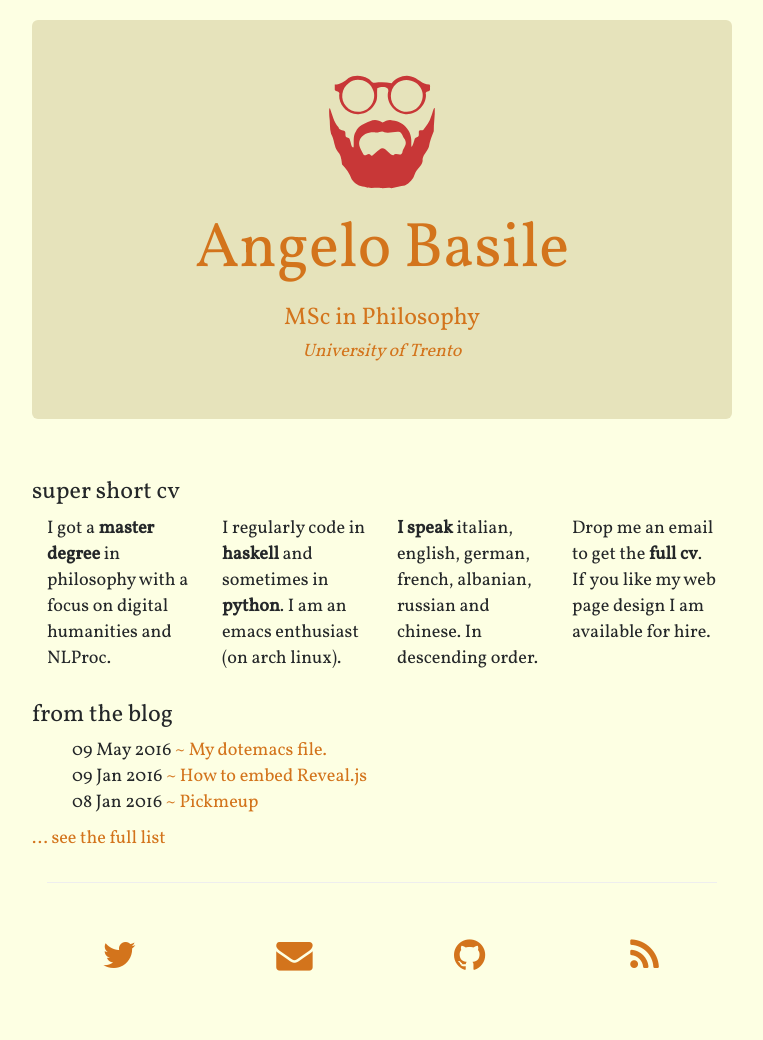
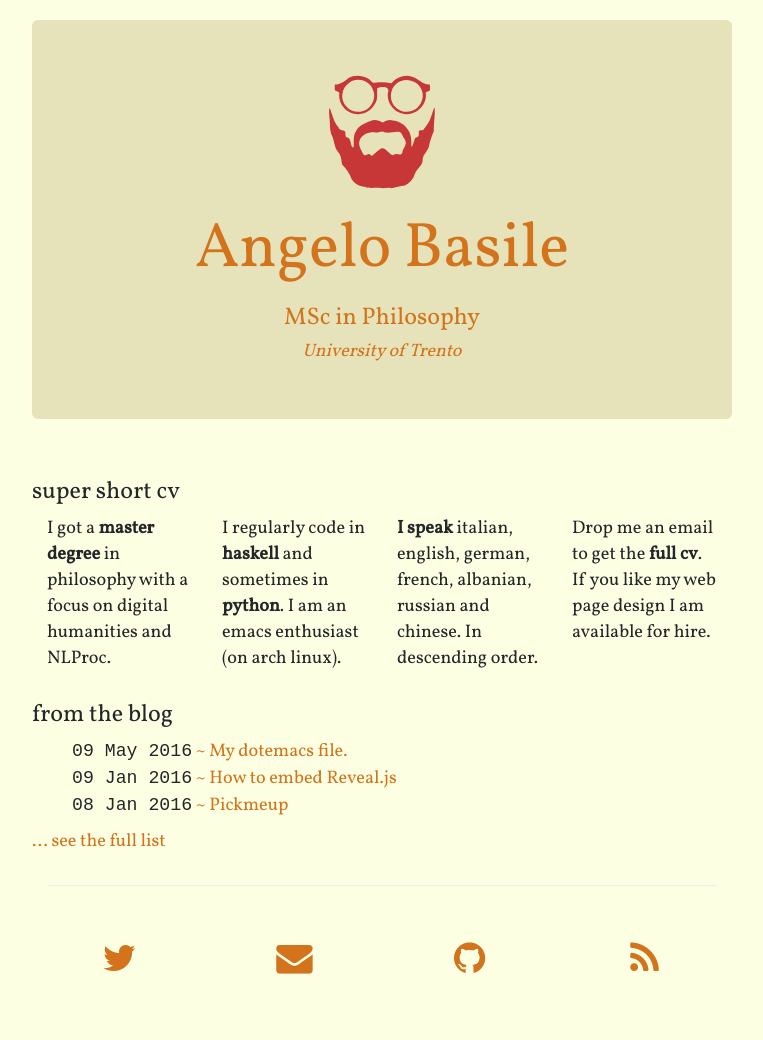
Before and after one commit to rs2/anbasile.github.io, a Jekyll site: the page built from index.html, in a window 1280 px wide. Shown: the whole page, without its empty margins (258-1021 px from the left). Built offline with Jekyll 4.4.1, drawn with Linux system fonts in a browser that asks for light colours; nearby versions of some CDN libraries; a style sheet for code colours, icons or effects is not loaded.

Commit message:
Update content.html

```diff
--- a/_includes/content.html
+++ b/_includes/content.html
@@ -35,7 +35,7 @@
 	    <ul style="list-style-type:none">
 	      {% for post in site.posts limit:3%}
 	      <li>
-	      	<span>{{ post.date | date_to_string  }}</span>
+	      	<span style="font-family:Courier New, Courier, monospace">{{ post.date | date_to_string  }}</span>
 		<a href="{{ post.url }}"> ~ {{ post.title }}</a>
 	      </li>
 	      {% endfor %}
```
